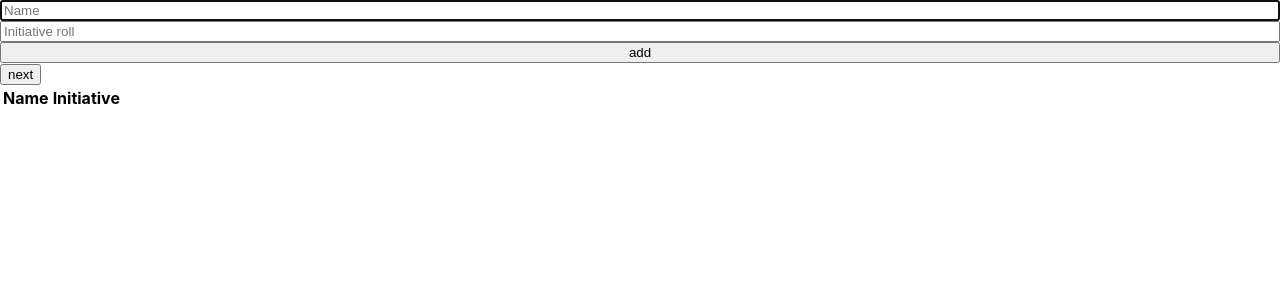
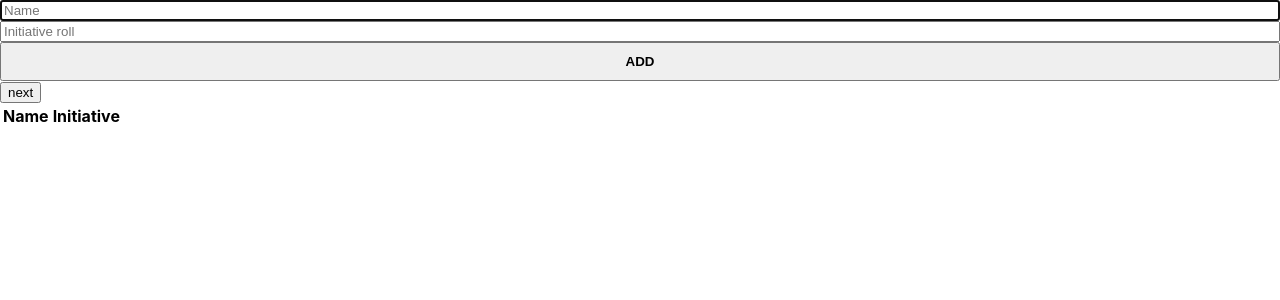
Before and after one commit to hack-and-slash/rpg-turns, a React (Create React App) app: page / in a window 1280 px wide. Shown: the top 300 px of the page. Built offline with nearby package versions, Linux system fonts and the light colour scheme.

Commit message:
Troca button padrao por componente de button

```diff
--- a/src/components/CharacterForm.js
+++ b/src/components/CharacterForm.js
@@ -1,6 +1,8 @@
 import React from 'react'
 import { Formik } from 'formik';
 import styled from 'styled-components'
+
+import Button from './Button'
 
 const FormComponent = styled.form`
   display: grid;
@@ -30,7 +32,7 @@ const CharacterForm = ({ handleSubmit }) => {
               value={props.values.initiative}
               onChange={props.handleChange}
             />
-          <button type="submit">add</button>
+          <Button uppercase type="submit">add</Button>
         </FormComponent>
         )}}
       />
```
